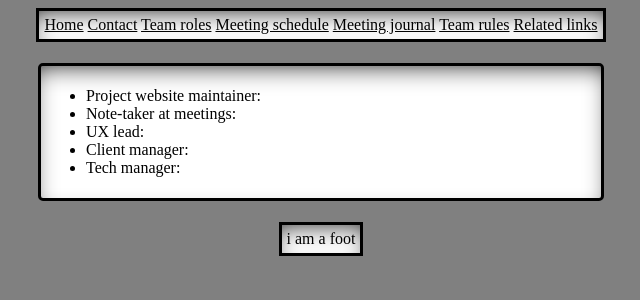
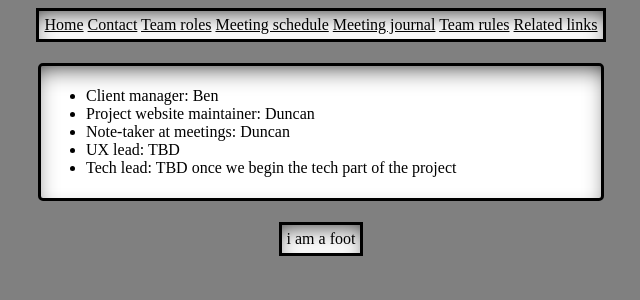
Before and after one commit to jay1723/ObjectDetectionWebsite, a Jekyll site: the page built from roles.md, in a window 1280 px wide. Shown: the top 300 px of the page, without its empty margins (319-959 px from the left). Built offline with Jekyll 4.4.1, drawn with Linux system fonts in a browser that asks for light colours.

Commit message:
changed pages to reflect chat had re: rules, roles, etc. on FB

```diff
--- a/roles.md
+++ b/roles.md
@@ -3,8 +3,8 @@ layout: default
 title: Team roles
 ---
 
-* Project website maintainer:
-* Note-taker at meetings:
-* UX lead:
-* Client manager:
-* Tech manager:
+* Client manager: Ben
+* Project website maintainer: Duncan
+* Note-taker at meetings: Duncan
+* UX lead: TBD
+* Tech lead: TBD once we begin the tech part of the project
```
Also changed, not shown: meeting-schedule.md (+2 -2 lines), team-rules.md (+7 -1 lines).
